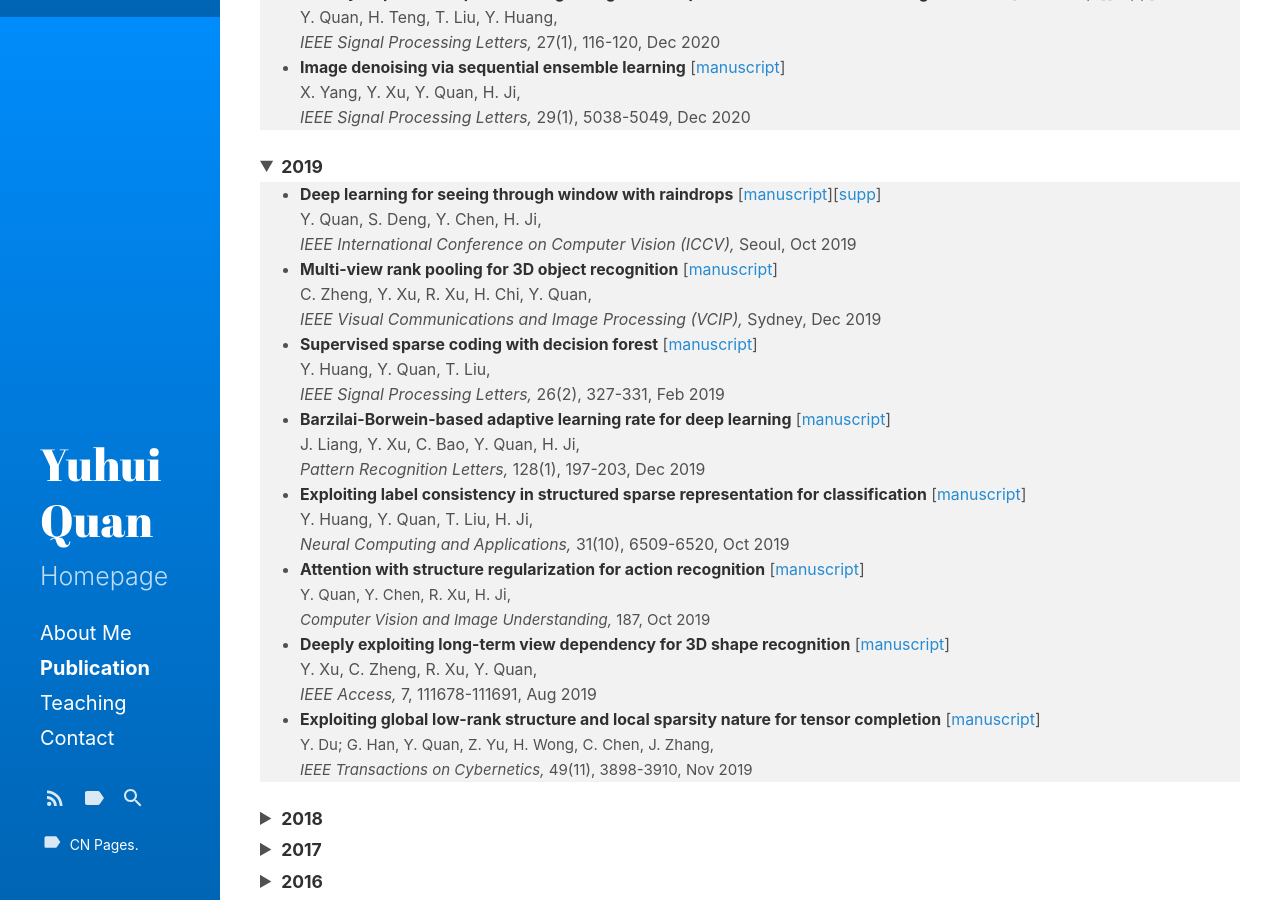
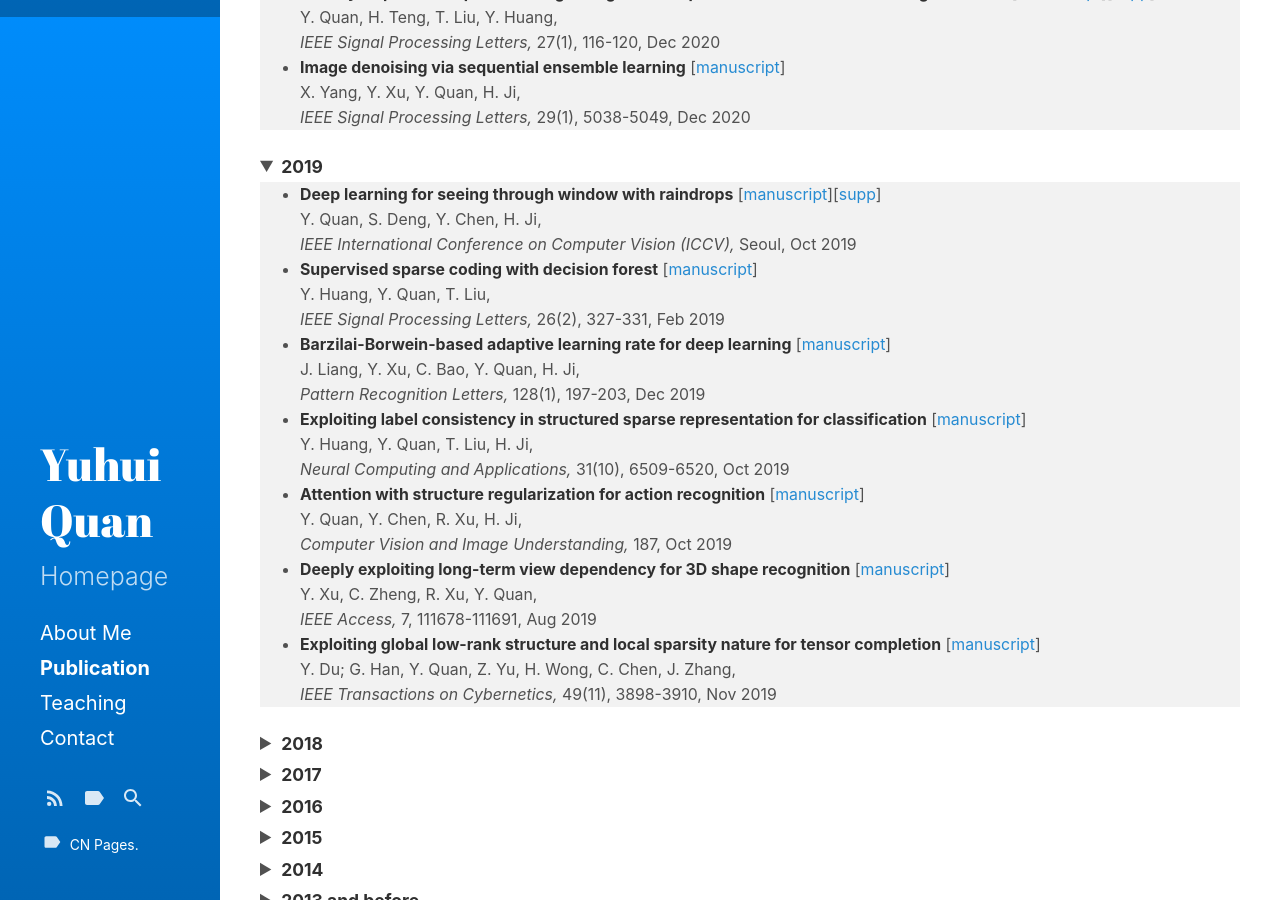
Before and after one commit to csyhquan/csyhquan.github.io, a Jekyll site: the page built from category/c_publication.md, in a window 1280 px wide and 900 px high, scrolled down 883 px. Built offline with Jekyll 4.4.1, drawn with Linux system fonts in a browser that asks for light colours.

Commit message:
Update c_publication.md

```diff
--- a/category/c_publication.md
+++ b/category/c_publication.md
@@ -66,9 +66,6 @@ title: Publication
 <li><span style="font-size: 95%;"><strong>Deep learning for seeing through window with raindrops</strong> [<a href="https://github.com/csyhquan/csyhquan.github.io/raw/master/manuscript/19-iccv-Deep%20Learning%20for%20Seeing%20Through%20Window%20With%20Raindrops.pdf" download="github1">manuscript</a>][<a href="https://github.com/csyhquan/csyhquan.github.io/raw/master/manuscript/19-iccv-Deep%20Learning%20for%20Seeing%20Through%20Window%20With%20Raindrops%20(SUPP).pdf" download="sup2">supp</a>]</span><br />
 <span style="font-size: 95%;"> Y. Quan, S. Deng, Y. Chen, H. Ji,<br />
  <em> IEEE International Conference on Computer Vision (ICCV), </em>Seoul, Oct 2019</span></li>
-<li><span style="font-size: 95%;"><strong>Multi-view rank pooling for 3D object recognition</strong> [<a href="https://github.com/csyhquan/csyhquan.github.io/raw/master/papers/2019/Multi-view%20Rank%20Pooling%20for%203D%20Object%20Recognition.pdf" download="github2">manuscript</a>]</span><br />
-<span style="font-size: 95%;"> C. Zheng, Y. Xu, R. Xu, H. Chi, Y. Quan,<br />
- <em> IEEE Visual Communications and Image Processing (VCIP), </em>Sydney, Dec 2019</span></li>
  <li><span style="font-size: 95%;"><strong>Supervised sparse coding with decision forest</strong> [<a href="https://github.com/csyhquan/csyhquan.github.io/raw/master/manuscript/19-spl-Supervised%20Sparse%20Coding%20With%20Decision%20Forest.pdf" download="github5">manuscript</a>]</span><br />
 <span style="font-size: 95%;"> Y. Huang, Y. Quan, T. Liu,<br />
  <em> IEEE Signal Processing Letters, </em>26(2), 327-331, Feb 2019</span></li>
@@ -78,15 +75,15 @@ title: Publication
 <li><span style="font-size: 95%;"><strong>Exploiting label consistency in structured sparse representation for classification</strong> [<a href="https://github.com/csyhquan/csyhquan.github.io/raw/master/manuscript/19-nca-Exploiting%20label%20consistency%20in%20structured%20sparse%20representation%20for%20classification.pdf" download="github7">manuscript</a>] </span><br />
 <span style="font-size: 95%;"> Y. Huang, Y. Quan, T. Liu, H. Ji,<br />
 <em> Neural Computing and Applications, </em>31(10), 6509-6520, Oct 2019</span></li>
-<li><span style="font-size: 95%;"><strong>Attention with structure regularization for action recognition</strong> [<a href="https://github.com/csyhquan/csyhquan.github.io/raw/master/manuscript/19-cviu-Attention%20with%20structure%20regularization%20for%20action%20recognition.pdf" download="github8">manuscript</a>]<br />
+<li><span style="font-size: 95%;"><strong>Attention with structure regularization for action recognition</strong> [<a href="https://github.com/csyhquan/csyhquan.github.io/raw/master/manuscript/19-cviu-Attention%20with%20structure%20regularization%20for%20action%20recognition.pdf" download="github8">manuscript</a>]</span><br />
 <span style="font-size: 95%;"> Y. Quan, Y. Chen, R. Xu, H. Ji,<br />
-<em> Computer Vision and Image Understanding, </em>187, Oct 2019</span></span></li>
+<em> Computer Vision and Image Understanding, </em>187, Oct 2019</span></li>
 <li><span style="font-size: 95%;"><strong>Deeply exploiting long-term view dependency for 3D shape recognition</strong> [<a href="https://github.com/csyhquan/csyhquan.github.io/raw/master/manuscript/19-access-Deeply%20Exploiting%20Long-Term%20View%20Dependency%20for%203D%20Shape%20Recognition.pdf" download="github9">manuscript</a>] </span><br />
 <span style="font-size: 95%;"> Y. Xu, C. Zheng, R. Xu, Y. Quan,<br />
 <em> IEEE Access, </em>7, 111678-111691, Aug 2019</span></li>
-<li><span style="font-size: 95%;"><strong>Exploiting global low-rank structure and local sparsity nature for tensor completion</strong> [<a href="https://github.com/csyhquan/csyhquan.github.io/raw/master/manuscript/19-tcyb-Exploiting%20Global%20Low-rank%20Structure%20and%20Local%20Sparsity%20Nature%20for%20Tensor%20Completion.pdf" download="github10">manuscript</a>]<br />
+<li><span style="font-size: 95%;"><strong>Exploiting global low-rank structure and local sparsity nature for tensor completion</strong> [<a href="https://github.com/csyhquan/csyhquan.github.io/raw/master/manuscript/19-tcyb-Exploiting%20Global%20Low-rank%20Structure%20and%20Local%20Sparsity%20Nature%20for%20Tensor%20Completion.pdf" download="github10">manuscript</a>]</span><br />
 <span style="font-size: 95%;"> Y. Du; G. Han, Y. Quan, Z. Yu, H. Wong, C. Chen, J. Zhang,<br />
-<em> IEEE Transactions on Cybernetics,</em> 49(11), 3898-3910, Nov 2019</span></span></li>
+<em> IEEE Transactions on Cybernetics,</em> 49(11), 3898-3910, Nov 2019</span></li>
 </ul>
 </small>
 </details>
@@ -126,12 +123,12 @@ title: Publication
 <summary><span style="font-size: 105%;"><strong><small>2016</small></strong></span></summary>
 <small>
 <ul style="background-color: #f2f2f2;">
-<li><span style="font-size: 95%;"><strong>Equiangular kernel dictionary learning with applications to dynamic texture analysis</strong> [<a href="https://github.com/csyhquan/csyhquan.github.io/raw/master/manuscript/16-cvpr-Equiangular%20Kernel%20Dictionary%20Learning%20with%20Applications%20to%20Dynamic%20Texture%20Analysis.pdf" download="github15">manuscript</a>]<br />
+<li><span style="font-size: 95%;"><strong>Equiangular kernel dictionary learning with applications to dynamic texture analysis</strong> [<a href="https://github.com/csyhquan/csyhquan.github.io/raw/master/manuscript/16-cvpr-Equiangular%20Kernel%20Dictionary%20Learning%20with%20Applications%20to%20Dynamic%20Texture%20Analysis.pdf" download="github15">manuscript</a>]</span><br />
 <span style="font-size: 95%;">Y. Quan, C. Bao, H. Ji,<br />
-<em>IEEE Conference on Computer Vision and Pattern Recognition (CVPR),</em> 2016</span></span></li>
-<li><span style="font-size: 95%;"><strong>Sparse coding for classification via discrimination ensemble</strong> [<a href="https://github.com/csyhquan/csyhquan.github.io/raw/master/manuscript/16-cvpr-Sparse%20Coding%20for%20Classification%20via%20Discrimination%20Ensemble.pdf" download="github16">manuscript</a>]<br />
+<em>IEEE Conference on Computer Vision and Pattern Recognition (CVPR),</em> 2016</span></li>
+<li><span style="font-size: 95%;"><strong>Sparse coding for classification via discrimination ensemble</strong> [<a href="https://github.com/csyhquan/csyhquan.github.io/raw/master/manuscript/16-cvpr-Sparse%20Coding%20for%20Classification%20via%20Discrimination%20Ensemble.pdf" download="github16">manuscript</a>]</span><br />
 <span style="font-size: 95%;">Y. Quan, Y. Xu, Y. Sun, Y. Huang, H. Ji,<br />
-<em> IEEE Conference on Computer Vision and Pattern Recognition (CVPR),</em> 2016</span></span></li>
+<em> IEEE Conference on Computer Vision and Pattern Recognition (CVPR),</em> 2016</span></li>
 <li><span style="font-size: 95%;"><strong>Dictionary learning for sparse coding: algorithms and convergence analysis</strong> [<a href="https://github.com/csyhquan/csyhquan.github.io/raw/master/manuscript/16-tpami-Dictionary%20learning%20for%20sparse%20coding_Algorithms%20and%20convergence%20analysis.pdf" download="github17">manuscript</a>] </span><br />
 <span style="font-size: 95%;"> C. Bao, H. Ji, Y. Quan, Z. Shen,<br />
 <em> IEEE Transactions on Patter Analysis and Machine Intelligence,</em> 38(7), 1356-1369, Jul 2016</span></li>
@@ -147,15 +144,15 @@ title: Publication
 <summary><span style="font-size: 105%;"><strong><small>2015</small></strong></span></summary>
 <small>
 <ul style="background-color: #f2f2f2;">
-<li><span style="font-size: 95%;"><strong>Characterizing dynamic textures with space-time lacunarity analysis</strong> [<a href="https://github.com/csyhquan/csyhquan.github.io/raw/master/manuscript/15-icme-CHARACTERIZING%20DYNAMIC%20TEXTURES%20WITH%20SPACE-TIME%20LACUNARITY%20ANALYSIS.pdf" download="github19">manuscript</a>]<br />
+<li><span style="font-size: 95%;"><strong>Characterizing dynamic textures with space-time lacunarity analysis</strong> [<a href="https://github.com/csyhquan/csyhquan.github.io/raw/master/manuscript/15-icme-CHARACTERIZING%20DYNAMIC%20TEXTURES%20WITH%20SPACE-TIME%20LACUNARITY%20ANALYSIS.pdf" download="github19">manuscript</a>]</span><br />
 <span style="font-size: 95%;">Y. Sun, Y. Xu, Y. Quan,<br />
-<em> IEEE International Conference on Multimedia and Expo (ICME),</em> 2015</span></span></li>
-<li><span style="font-size: 95%;"><strong>Dynamic texture recognition via orthogonal tensor dictionary learning</strong> [<a href="https://github.com/csyhquan/csyhquan.github.io/raw/master/manuscript/15-iccv-Dynamic%20Texture%20Recognition%20via%20Orthogonal%20Tensor%20Dictionary%20Learning.pdf" download="github20">manuscript</a>]<br />
+<em> IEEE International Conference on Multimedia and Expo (ICME),</em> 2015</span></li>
+<li><span style="font-size: 95%;"><strong>Dynamic texture recognition via orthogonal tensor dictionary learning</strong> [<a href="https://github.com/csyhquan/csyhquan.github.io/raw/master/manuscript/15-iccv-Dynamic%20Texture%20Recognition%20via%20Orthogonal%20Tensor%20Dictionary%20Learning.pdf" download="github20">manuscript</a>]</span><br />
 <span style="font-size: 95%;">Y. Quan, Y. Huang, H. Ji,<br />
-<em> IEEE International Conference on Computer Vision (ICCV),</em> 2015</span></span></li>
-<li><span style="font-size: 95%;"><strong>Structured sparse coding for classification via reweighted l{1,2} minimization</strong> [<a href="https://github.com/csyhquan/csyhquan.github.io/raw/master/manuscript/15-cccv-Structured%20Sparse%20Coding%20for%20Classification%20via%20Reweighted%20l12%20minimization.pdf" download="github21">manuscript</a>]<br />
+<em> IEEE International Conference on Computer Vision (ICCV),</em> 2015</span></li>
+<li><span style="font-size: 95%;"><strong>Structured sparse coding for classification via reweighted l{1,2} minimization</strong> [<a href="https://github.com/csyhquan/csyhquan.github.io/raw/master/manuscript/15-cccv-Structured%20Sparse%20Coding%20for%20Classification%20via%20Reweighted%20l12%20minimization.pdf" download="github21">manuscript</a>]</span><br />
 <span style="font-size: 95%;">Y. Xu, Y. Sun, Y. Quan, Y. Luo,<br />
-<em> The Chinese Conference on Computer Vision (CCCV),</em> 2015</span></span></li>
+<em> The Chinese Conference on Computer Vision (CCCV),</em> 2015</span></li>
 <li><span style="font-size: 95%;"><strong>Fractal analysis for reduced reference image quality assessment</strong> [<a href="https://github.com/csyhquan/csyhquan.github.io/raw/master/manuscript/15-tip-Fractal%20Analysis%20for%20Reduced%20Reference%20Image%20Quality%20Assessment.pdf" download="github22">manuscript</a>] </span><br />
 <span style="font-size: 95%;"> Y. Xu, D. Liu, Y. Quan, P. Callet,<br />
 <em> IEEE Transactions on Image Processing,</em> 24(7), 2089-2109, Jul 2015</span></li>
@@ -181,18 +178,18 @@ title: Publication
 <summary><span style="font-size: 105%;"><strong><small>2014</small></strong></span></summary>
 <small>
 <ul style="background-color: #f2f2f2;">
-<li><span style="font-size: 95%;"><strong>A convergent incoherent dictionary learning algorithm for sparse coding</strong> [<a href="https://github.com/csyhquan/csyhquan.github.io/raw/master/manuscript/14-eccv-A%20Convergent%20Incoherent%20Dictionary%20Learning%20Algorithm%20for%20Sparse%20Coding.pdf" download="github27">manuscript</a>]<br />
+<li><span style="font-size: 95%;"><strong>A convergent incoherent dictionary learning algorithm for sparse coding</strong> [<a href="https://github.com/csyhquan/csyhquan.github.io/raw/master/manuscript/14-eccv-A%20Convergent%20Incoherent%20Dictionary%20Learning%20Algorithm%20for%20Sparse%20Coding.pdf" download="github27">manuscript</a>]</span><br />
 <span style="font-size: 95%;">C. Bao, Y. Quan, H. Ji,<br />
-<em> European Conference on Computer Vision (ECCV),</em> 2014</span></span></li>
-<li><span style="font-size: 95%;"><strong>L0 norm based dictionary learning by proximal methods with global convergence</strong> [<a href="https://github.com/csyhquan/csyhquan.github.io/raw/master/manuscript/14-cvpr-l0%20norm%20based%20dictionary%20learning%20by%20proximal%20methods%20with%20global%20convergence.pdf" download="github28">manuscript</a>]<br />
+<em> European Conference on Computer Vision (ECCV),</em> 2014</span></li>
+<li><span style="font-size: 95%;"><strong>L0 norm based dictionary learning by proximal methods with global convergence</strong> [<a href="https://github.com/csyhquan/csyhquan.github.io/raw/master/manuscript/14-cvpr-l0%20norm%20based%20dictionary%20learning%20by%20proximal%20methods%20with%20global%20convergence.pdf" download="github28">manuscript</a>]</span><br />
 <span style="font-size: 95%;">C. Bao, H. Ji, Y. Quan, Z. Shen,<br />
-<em>  IEEE Conference on Computer Vision and Pattern Recognition (CVPR),</em> 2014</span></span></li>
-<li><span style="font-size: 95%;"><strong>Lacunarity analysis on image patterns for texture classification</strong> [<a href="https://github.com/csyhquan/csyhquan.github.io/raw/master/manuscript/14-cvpr-Lacunarity%20Analysis%20on%20Image%20Patterns%20for%20Texture%20Classification.pdf" download="github29">manuscript</a>]<br />
+<em>  IEEE Conference on Computer Vision and Pattern Recognition (CVPR),</em> 2014</span></li>
+<li><span style="font-size: 95%;"><strong>Lacunarity analysis on image patterns for texture classification</strong> [<a href="https://github.com/csyhquan/csyhquan.github.io/raw/master/manuscript/14-cvpr-Lacunarity%20Analysis%20on%20Image%20Patterns%20for%20Texture%20Classification.pdf" download="github29">manuscript</a>]</span><br />
 <span style="font-size: 95%;">Y. Quan, Y. Xu, Y. Sun, Y. Luo,<br />
-<em>  IEEE Conference on Computer Vision and Pattern Recognition (CVPR),</em> 2014</span></span></li>
-<li><span style="font-size: 95%;"><strong>Reduced reference image quality assessment using regularity of phase congruency</strong> [<a href="https://github.com/csyhquan/csyhquan.github.io/raw/master/manuscript/14-spic-Reduced%20Reference%20Image%20Quality%20Assessment%20Using%20Regularity%20of%20Phase%20Congruency.pdf" download="github30">manuscript</a>]<br />
+<em>  IEEE Conference on Computer Vision and Pattern Recognition (CVPR),</em> 2014</span></li>
+<li><span style="font-size: 95%;"><strong>Reduced reference image quality assessment using regularity of phase congruency</strong> [<a href="https://github.com/csyhquan/csyhquan.github.io/raw/master/manuscript/14-spic-Reduced%20Reference%20Image%20Quality%20Assessment%20Using%20Regularity%20of%20Phase%20Congruency.pdf" download="github30">manuscript</a>]</span><br />
 <span style="font-size: 95%;">D. Liu, Y. Xu, Y. Quan, P. Callet,<br />
-<em> Signal Processing: Image Communication,</em> 29(8), 844-855, sep 2014</span></span></li>
+<em> Signal Processing: Image Communication,</em> 29(8), 844-855, sep 2014</span></li>
 <li><span style="font-size: 95%;"><strong>A distinct and compact texture descriptor</strong> [<a href="https://github.com/csyhquan/csyhquan.github.io/raw/master/manuscript/14-ivc-A%20distinct%20and%20compact%20texture%20descriptor.pdf" download="github31">manuscript</a>] </span><br />
 <span style="font-size: 95%;"> Y. Quan, Y. Xu, Y. Sun,<br />
 <em> Image and Vision Computing,</em> 32(4), 250-259, Apr 2014</span></li>
@@ -205,12 +202,12 @@ title: Publication
 <summary><span style="font-size: 105%;"><strong><small>2013 and before</small></strong></span></summary>
 <small>
 <ul style="background-color: #f2f2f2;">
-<li><span style="font-size: 95%;"><strong>Contour-based recognition</strong> [<a href="https://github.com/csyhquan/csyhquan.github.io/raw/master/manuscript/12-cvpr-Contour-Based%20Recognition.pdf" download="github33">manuscript</a>]<br />
+<li><span style="font-size: 95%;"><strong>Contour-based recognition</strong> [<a href="https://github.com/csyhquan/csyhquan.github.io/raw/master/manuscript/12-cvpr-Contour-Based%20Recognition.pdf" download="github33">manuscript</a>]</span><br />
 <span style="font-size: 95%;">Y. Xu; Y. Quan, Z. Zhang, H. Ji, C. Fermüller, M. Nishigaki, D. Dementhon,<br />
-<em>  IEEE Conference on Computer Vision and Pattern Recognition (CVPR),</em> 2012</span></span></li>
-<li><span style="font-size: 95%;"><strong>Dynamic texture classification using dynamic fractal analysis</strong> [<a href="https://github.com/csyhquan/csyhquan.github.io/raw/master/manuscript/11-iccv-Dynamic%20Texture%20Classification%20Using%20Dynamic%20Fractal%20Analysis.pdf" download="github34">manuscript</a>]<br />
+<em>  IEEE Conference on Computer Vision and Pattern Recognition (CVPR),</em> 2012</span></li>
+<li><span style="font-size: 95%;"><strong>Dynamic texture classification using dynamic fractal analysis</strong> [<a href="https://github.com/csyhquan/csyhquan.github.io/raw/master/manuscript/11-iccv-Dynamic%20Texture%20Classification%20Using%20Dynamic%20Fractal%20Analysis.pdf" download="github34">manuscript</a>]</span><br />
 <span style="font-size: 95%;">Y. Xu, Y. Quan, H. Ling, H. Ji,<br />
-<em>  IEEE International Conference on Computer Vision (ICCV),</em> 2011</span></span></li>
+<em>  IEEE International Conference on Computer Vision (ICCV),</em> 2011</span></li>
 </ul>
 </small>
 </details>
```
